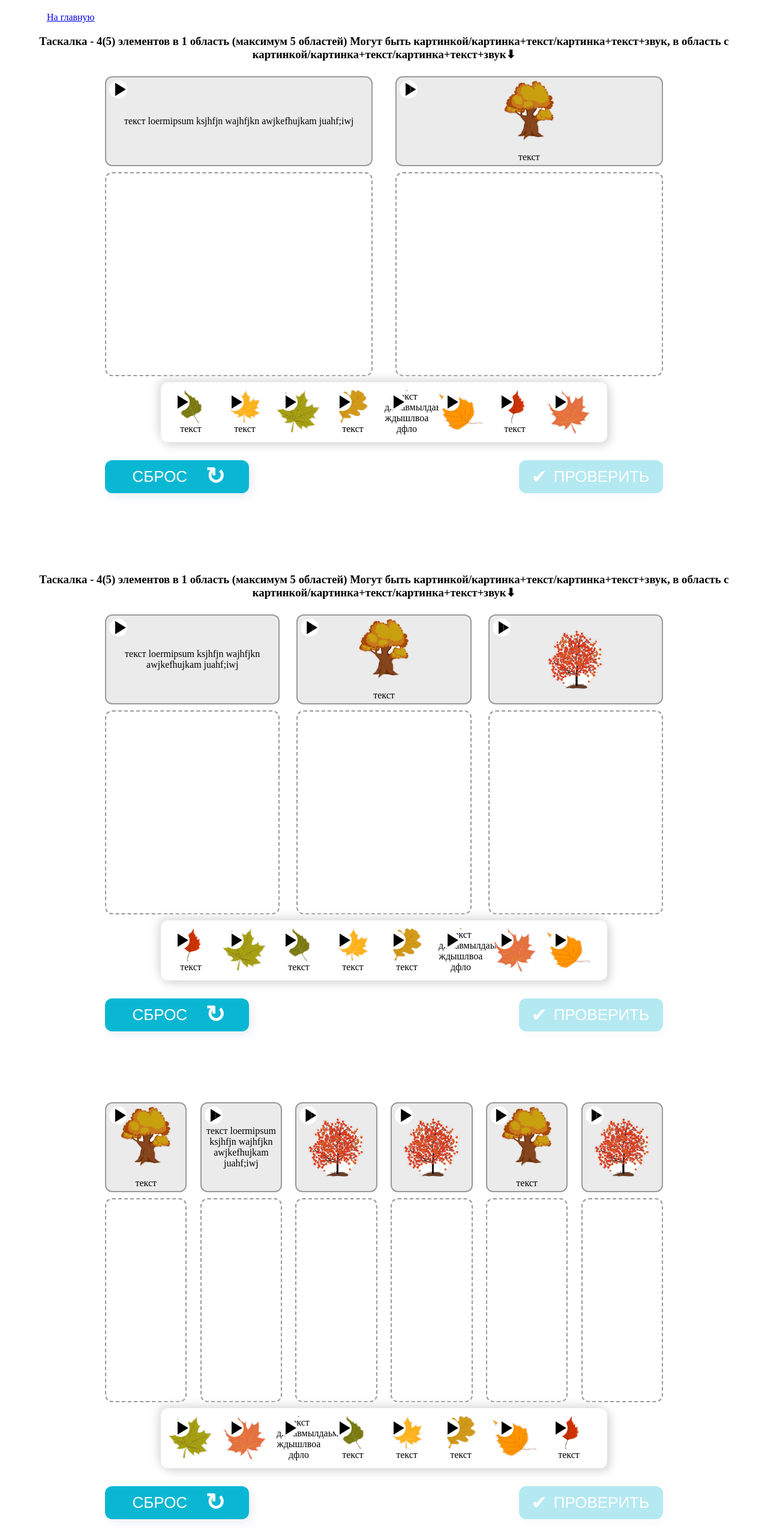
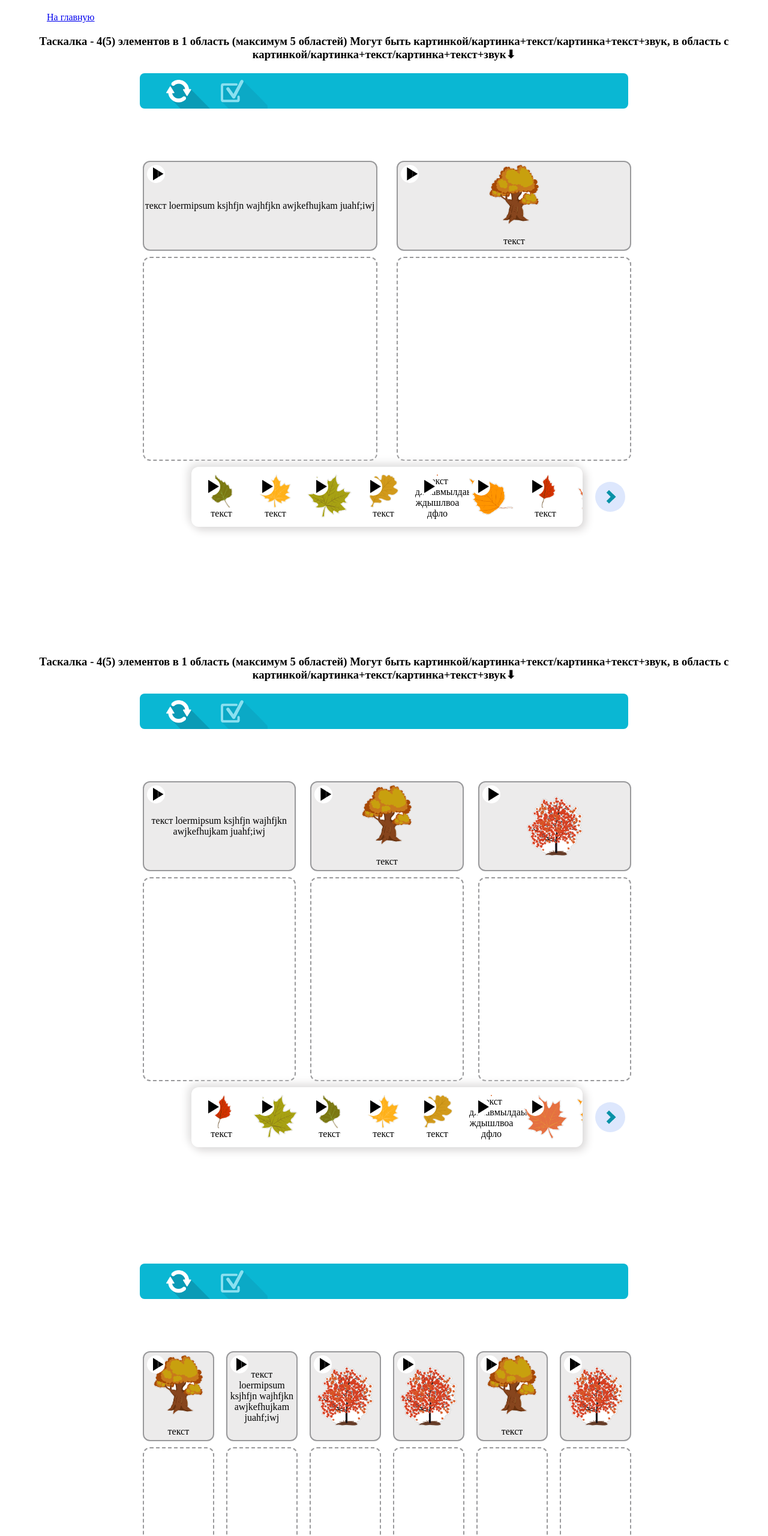
Before and after one commit to chizzgar/universal_monoBrowStand, a plain HTML site: page dragAndDropElements/dnd_withSlider/dnd_withSlider.html in a window 1280 px wide. Shown: the top 2560 px of the page at 60% size. Drawn offline with Linux system fonts and the light colour scheme.

Commit message:
dnd slider

```diff
--- a/dragAndDropElements/dnd_withSlider/dnd_withSlider.html
+++ b/dragAndDropElements/dnd_withSlider/dnd_withSlider.html
@@ -23,9 +23,17 @@
         картинкой/картинка+текст/картинка+текст+звук, в область с
         картинкой/картинка+текст/картинка+текст+звук⬇
       </h3>
+      <div class="temporary">
+        <div class="head">
+          <div class="drop"></div>
+          <div class="save"></div>
+          <div class="check_your"></div>
+          <div class="result"></div>
+        </div>
+        <div class="interakt_zadanie">
           <!-- в поле id указывается уникальный id для данного задания -->
 
-      <div class="trainerTaskWrapper" id="task-1">
+          <div class="trainerTaskWrapper" id="withSlider_task-1">
             <div class="withSlider_comparePicturesWrapper">
               <div class="withSlider_dropPlaceWrapper"></div>
               <div class="withSlider_dragPlaceWrapper">
@@ -43,6 +51,8 @@
               </div>
             </div>
           </div>
+        </div>
+      </div>
 
       <br />
       <br />
@@ -56,9 +66,17 @@
         картинкой/картинка+текст/картинка+текст+звук, в область с
         картинкой/картинка+текст/картинка+текст+звук⬇
       </h3>
+      <div class="temporary">
+        <div class="head">
+          <div class="drop"></div>
+          <div class="save"></div>
+          <div class="check_your"></div>
+          <div class="result"></div>
+        </div>
+        <div class="interakt_zadanie">
           <!-- в поле id указывается уникальный id для данного задания -->
 
-      <div class="trainerTaskWrapper" id="task-2">
+          <div class="trainerTaskWrapper" id="withSlider_task-2">
             <div class="withSlider_comparePicturesWrapper">
               <div class="withSlider_dropPlaceWrapper"></div>
               <div class="withSlider_dragPlaceWrapper">
@@ -76,6 +94,8 @@
               </div>
             </div>
           </div>
+        </div>
+      </div>
 
       <br />
       <br />
@@ -84,7 +104,15 @@
       <br />
       <br />
 
-      <div class="trainerTaskWrapper" id="task-3">
+      <div class="temporary">
+        <div class="head">
+          <div class="drop"></div>
+          <div class="save"></div>
+          <div class="check_your"></div>
+          <div class="result"></div>
+        </div>
+        <div class="interakt_zadanie">
+          <div class="trainerTaskWrapper" id="withSlider_task-3">
             <div class="withSlider_comparePicturesWrapper">
               <div class="withSlider_dropPlaceWrapper"></div>
               <div class="withSlider_dragPlaceWrapper">
@@ -102,6 +130,9 @@
               </div>
             </div>
           </div>
+        </div>
+      </div>
+
       <!--  -->
     </div>
 
--- a/dragAndDropElements/dnd_withSlider/js-data/dnd_withSlider.js
+++ b/dragAndDropElements/dnd_withSlider/js-data/dnd_withSlider.js
@@ -9,21 +9,18 @@ import {
   dropAppend,
   dragAppend,
   getRandomPositionToCard,
-  checkingAnswerReset,
-  checkingAnswerNegative,
-  checkingAnswerPositive,
   shuffleCards,
   addRightChoiceClass,
   addWrongChoiceClass,
   removeActiveCardClass,
-  toggleOpacityAndEventsElement,
-  renderCheckPanel,
-  getCheckPanelElements,
+  checkButton_classList_changer,
+  feedBackChanger,
+  getOldPanelLinks,
 } from "../../../_common_files/common_scripts.js";
 
 (() => {
   // это контейнер для данного задания, для каждого нужно будет вписывать свой id, который был присвоен в html
-  const taskId = "task-1"
+  const taskId = "withSlider_task-1";
   // указывается количество верно перетащенных элементов ( или общее количество из dragCards, или любое меньшее число)
   const rightAnswerCount = 8;
   // массив входящих картинок для поля куда переносятся картинки (максимум 5-6 элементов),
@@ -124,15 +121,14 @@ import {
     },
   ];
 
-
   renderDndWithSlider(dropCards, dragCards, taskId, rightAnswerCount);
 })();
 
 (() => {
-   // это контейнер для данного задания, для каждого нужно будет вписывать свой id, который был присвоен в html
-   const taskId = "task-2"
-   // указывается количество верно перетащенных элементов ( или общее количество из dragCards, или любое меньшее число)
-   const rightAnswerCount = 8;
+  // это контейнер для данного задания, для каждого нужно будет вписывать свой id, который был присвоен в html
+  const taskId = "withSlider_task-2";
+  // указывается количество верно перетащенных элементов ( или общее количество из dragCards, или любое меньшее число)
+  const rightAnswerCount = 8;
 
   // массив входящих картинок для поля куда переносятся картинки (максимум 5-6 элементов),
   // в поле answerTag указывается ключевое слово для сопаставления поля для сбрасывания и картинки для сбрасывания
@@ -236,7 +232,7 @@ import {
 
 (() => {
   // это контейнер для данного задания, для каждого нужно будет вписывать свой id, который был присвоен в html
-  const taskId = "task-3"
+  const taskId = "withSlider_task-3";
   // указывается количество верно перетащенных элементов ( или общее количество из dragCards, или любое меньшее число)
   const rightAnswerCount = 8;
   // массив входящих картинок для поля куда переносятся картинки (максимум 5-6 элементов),
@@ -363,19 +359,14 @@ import {
   renderDndWithSlider(dropCards, dragCards, taskId, rightAnswerCount);
 })();
 
-function renderDndWithSlider(
-  dropCards,
-  dragCards,
-  taskId,
-  rightAnswerCount
-) {
+function renderDndWithSlider(dropCards, dragCards, taskId, rightAnswerCount) {
   let draggingItem;
   let elemBelow;
   let isGameStart = false;
   let maxQuantity = 0;
   const dropId = "drop";
   const dragId = "drag";
-  const taskWrapper = document.getElementById(`${taskId}`)
+  const taskWrapper = document.getElementById(`${taskId}`);
   const arrayOfDropElementsLength = dropCards.length;
   switch (arrayOfDropElementsLength) {
     case 1:
@@ -422,9 +413,7 @@ function renderDndWithSlider(
     "beforeend",
     createDragPictureCardsMarkup(shuffleCards([...dragCards]))
   );
-  renderCheckPanel(taskWrapper, true);
-  const { btnReset, btnTest, controlsBox, infoBox } =
-    getCheckPanelElements(taskWrapper);
+  const { btnReset, btnTest, result } = getOldPanelLinks(taskWrapper);
 
   const audioFiles = taskWrapper.querySelectorAll(".withSlider_dndIWS_audio");
 
@@ -438,12 +427,8 @@ function renderDndWithSlider(
   getBlocksSizes(sliderSet, answersWrapper);
   showArrows(sliderSet, leftBtn, rightBtn);
 
-  // закрываем кнопку ПРОВЕРИТЬ
-  toggleOpacityAndEventsElement(btnTest);
-
   taskWrapper.addEventListener("pointerdown", mouseDown);
   btnReset.addEventListener("click", onBtnResetClick);
-  btnTest.addEventListener("click", onBtnTestClick);
   leftBtn.addEventListener("click", LeftClick);
   rightBtn.addEventListener("click", RightClick);
   dropBox.addEventListener("pointerdown", onDropBoxClick);
@@ -482,14 +467,11 @@ function renderDndWithSlider(
     getBlocksSizes(sliderSet, answersWrapper);
     showArrows(sliderSet, leftBtn, rightBtn);
 
-    checkingAnswerReset(controlsBox, infoBox);
     draggingItem = null;
     taskWrapper.addEventListener("pointerdown", mouseDown);
-    // закрываем кнопку ПРОВЕРИТЬ
-    if (isGameStart) {
-      toggleOpacityAndEventsElement(btnTest);
-      isGameStart = false;
-    }
+    isGameStart = false;
+    checkButton_classList_changer(isGameStart, onBtnTestClick, btnTest);
+    feedBackChanger("reset", isGameStart, result);
   }
   function onBtnTestClick() {
     resetSound(soundSetStates);
@@ -507,11 +489,11 @@ function renderDndWithSlider(
         });
       }
     });
-    // if (winVar === dragCards.length) {
+
     if (winVar === rightAnswerCount) {
-      checkingAnswerPositive(controlsBox, infoBox);
+      feedBackChanger("win", isGameStart, result);
     } else {
-      checkingAnswerNegative(controlsBox, infoBox);
+      feedBackChanger("lose", isGameStart, result);
     }
     taskWrapper.removeEventListener("pointerdown", mouseDown);
   }
@@ -610,11 +592,9 @@ function renderDndWithSlider(
           elemBelow.children.length < maxQuantity
         ) {
           dropAppend(elemBelow, draggingItem);
-          // открываем кнопку ПРОВЕРИТЬ
-          if (!isGameStart) {
-            toggleOpacityAndEventsElement(btnTest);
-            isGameStart = true;
-          }
+
+          isGameStart = true;
+          checkButton_classList_changer(isGameStart, onBtnTestClick, btnTest);
         } else if (
           elemBelow.classList.contains("withSlider_dragPicture") &&
           elemBelow.parentElement.parentElement.tagName !== "BODY" &&
```
Lines whose indentation alone changed are shown as unchanged.
